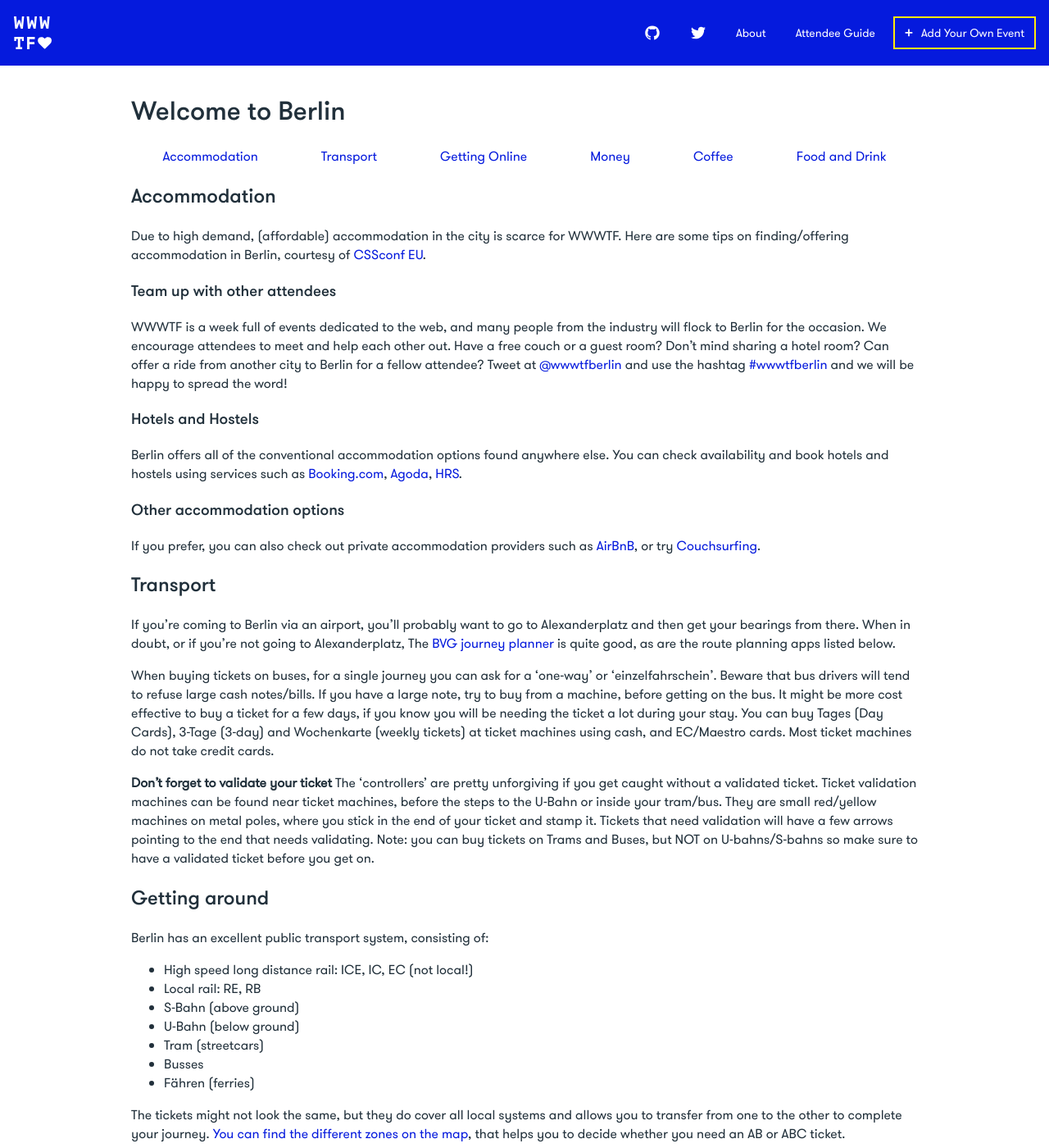
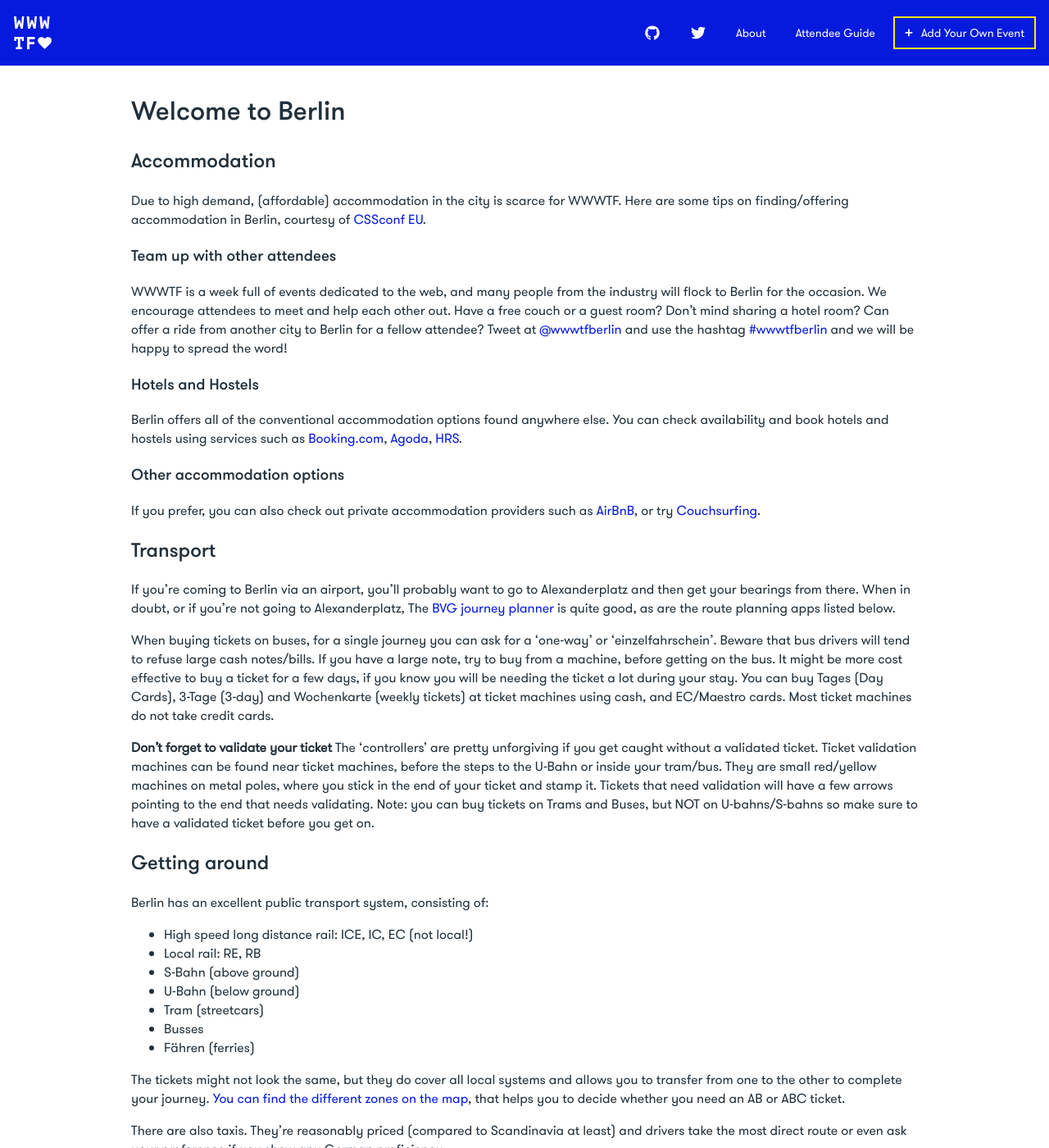
Before and after one commit to jsconf/wwwtf.berlin, a Jekyll site: the page built from attendee-guide.md, in a window 1280 px wide and 1400 px high. Shown: the whole window at 82% size. Built offline with Jekyll 4.4.1, drawn with Linux system fonts in a browser that asks for light colours.

Commit message:
Remove the subnav from the attendee guide

```diff
--- a/_sass/components/_subnav.scss
+++ /dev/null
@@ -1,20 +0,0 @@
-.subnav {
-  display: -webkit-flex;
-  display: -ms-flexbox;
-  display: flex;
-  -webkit-flex-wrap: nowrap;
-  -ms-flex-wrap: nowrap;
-  flex-wrap: nowrap;
-  -webkit-justify-content: space-around;
-  -ms-flex-pack: distribute;
-  justify-content: space-around;
-  list-style: none;
-  padding: 0;
-}
-
-.subnav__item {
-}
-
-.subnav__link {
-  padding: .5rem;
-}
--- a/attendee-guide.md
+++ b/attendee-guide.md
@@ -3,30 +3,7 @@ layout: page
 title: Welcome to Berlin
 ---
 
-<a name="top"></a>
-
-<ul class="subnav">
-  <li class="subnav__item">
-    <a class="subnav__link" href="#accommodation">Accommodation</a>
-  </li>
-  <li class="subnav__item">
-    <a class="subnav__link" href="#transport">Transport</a>
-  </li>
-  <li class="subnav__item">
-    <a class="subnav__link" href="#gettingonline">Getting Online</a>
-  </li>
-  <li class="subnav__item">
-    <a class="subnav__link" href="#money">Money</a>
-  </li>
-  <li class="subnav__item">
-    <a class="subnav__link" href="#coffee">Coffee</a>
-  </li>
-  <li class="subnav__item">
-    <a class="subnav__link" href="#fooddrink">Food and Drink</a>
-  </li>
-</ul>
-
-## <a name="accommodation"></a>Accommodation
+## Accommodation
 
 Due to high demand, (affordable) accommodation in the city is scarce for WWWTF.
 Here are some tips on finding/offering accommodation in Berlin, courtesy of <a href="http://2017.cssconf.eu">CSSconf EU</a>.
@@ -45,7 +22,7 @@ Berlin offers all of the conventional accommodation options found anywhere else.
 If you prefer, you can also check out private accommodation providers such as <a href="https://www.airbnb.com/s/Berlin--Germany">AirBnB</a>, or try <a href="https://www.couchsurfing.com/places/Europe/Germany/Berlin">Couchsurfing</a>.
 
 
-## <a name="transport"></a>Transport
+## Transport
 
 If you're coming to Berlin via an airport, you'll probably want to go to Alexanderplatz and then get your bearings from there. When in doubt, or if you're not going to Alexanderplatz, The [BVG journey planner](http://www.bvg.de/index.php/en/index.html) is quite good, as are the route planning apps listed below.
 
@@ -122,7 +99,7 @@ If you're exploring and not spending the day at a conference or working, a day t
 ### Taxis
 If you can't immediately find an available taxi, use the [mytaxi app](https://www.mytaxi.com/en/home.html) to hail a taxi.
 
-## <a name="gettingonline"></a>Getting Online
+## Getting Online
 
 ### Getting a data plan
 
@@ -154,7 +131,7 @@ A lot of places offer free wifi, usually you just have to ask for the password,
 
 Be a good sport and buy a coffee, meal, beer, whatever so cafes and bars will continue to supply this hospitality to everyone.
 
-## <a name="money"></a>Money
+## Money
 
 Berlin operates mostly on cash, so you'll want some.
 
@@ -172,7 +149,7 @@ While Berlin is quite a safe city, there are still pick-pockets. If you're getti
 I use the [Geldautomat Suche](https://itunes.apple.com/de/app/geldautomat-suche-ihre-kostenlose/id438417025?mt=8) app to find banks in CashGroup (which means I can take out cash without fees). The app also lists cash machines for non-CashGroup banks.
 
 
-## <a name="coffee"></a>Coffee
+## Coffee
 
 Caffeination is important.
 
@@ -180,7 +157,7 @@ There are a number of really good coffee places in Berlin. Your friendly residen
 
 A [list of some great coffee places](https://foursquare.com/user/79085/list/coffee) on Foursquare.
 
-## <a name="fooddrink"></a>Food & Drink
+## Food & Drink
 
 Here are a few more lists that might be of interest to you
 
--- a/css/style.scss
+++ b/css/style.scss
@@ -22,4 +22,3 @@
 @import "components/icon";
 @import "components/main";
 @import "components/nav";
-@import "components/subnav";
```
Also changed, not shown: other parts of attendee-guide.md (+0 -2 lines).
